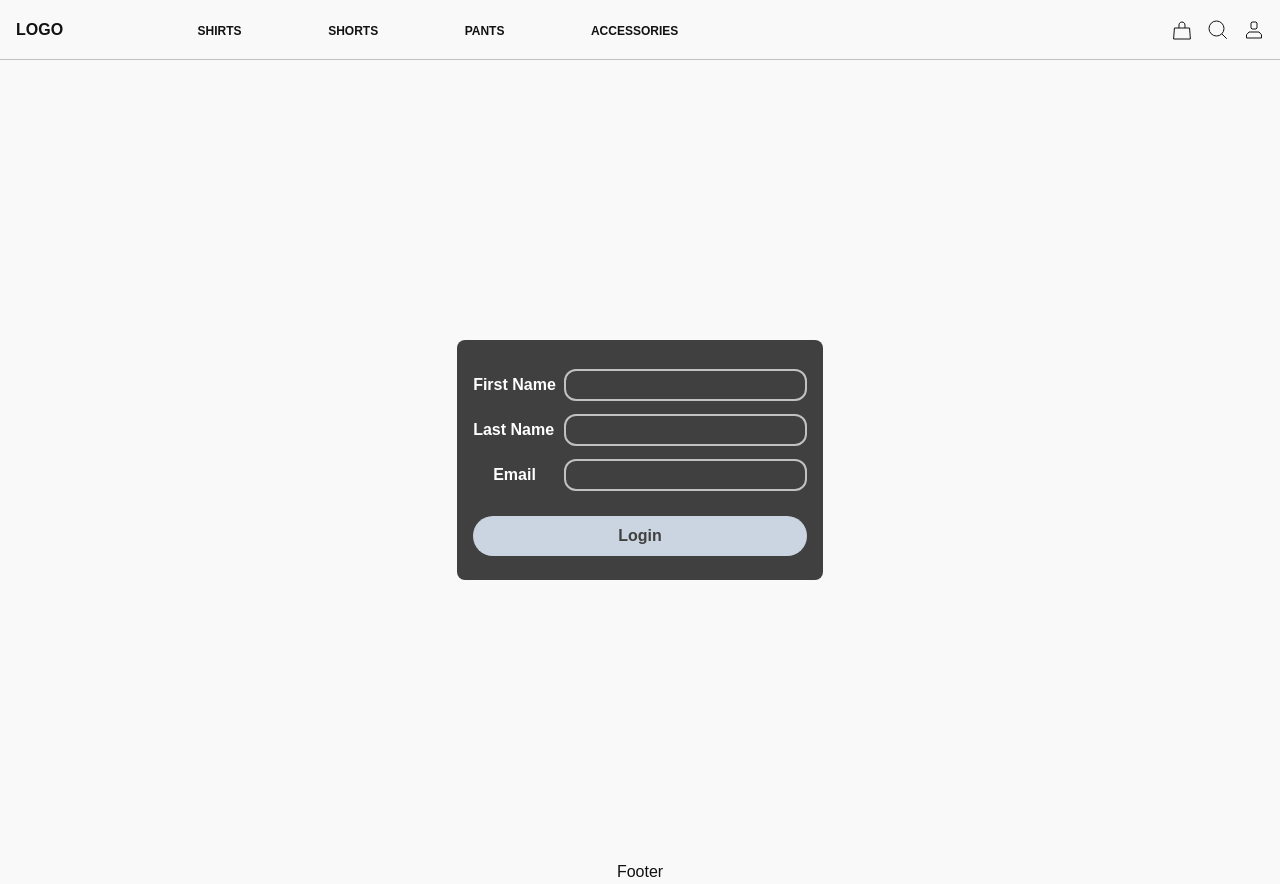
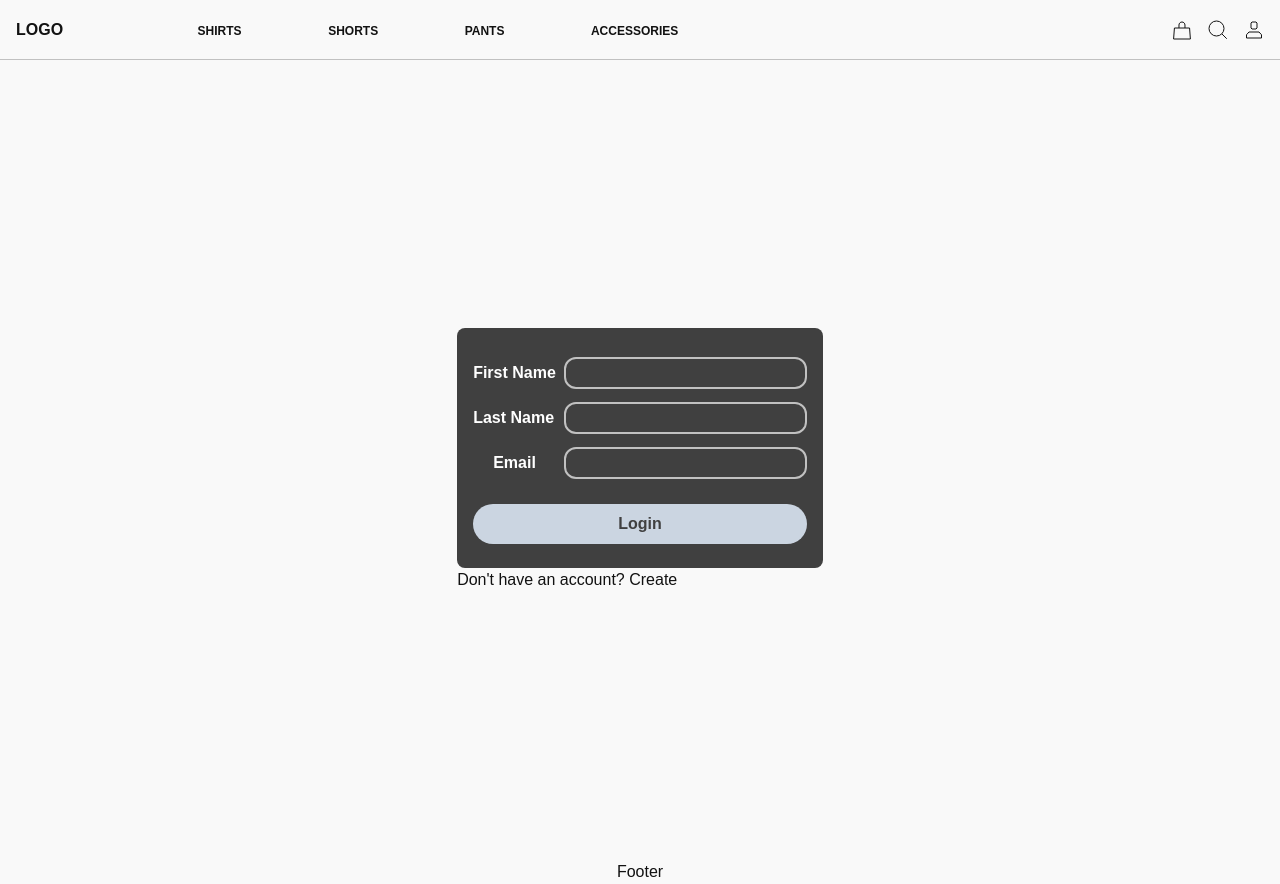
Before and after one commit to duncanmatt/ecomm_next, a Next.js app: page /Login in a window 1280 px wide. Built offline with nearby package versions, Linux system fonts and the light colour scheme; no server answers.

Commit message:
auth flow
already have account and dont have account navigation

```diff
--- a/src/pages/Login.tsx
+++ b/src/pages/Login.tsx
@@ -1,4 +1,5 @@
 import { useRouter } from 'next/router';
+import Link from 'next/link';
 import { useSession, signIn } from 'next-auth/react';
 import Layout from '@/components/Layout';
 
@@ -84,6 +85,9 @@ const Login = ({}) => {
 								</div>
 							</form>
 						</div>
+						<div>
+							Don't have an account? <Link href='/Register'>Create</Link>
+						</div>
 					</div>
 				</div>
 			</div>
--- a/src/pages/Profile.tsx
+++ b/src/pages/Profile.tsx
@@ -1,6 +1,6 @@
 import Link from 'next/link';
 import Layout from '@/components/Layout';
-import { useSession, signOut, signIn } from 'next-auth/react';
+import { useSession, signOut } from 'next-auth/react';
 
 const Profile = () => {
 	const { data: session } = useSession();
@@ -21,7 +21,7 @@ const Profile = () => {
 	return (
 		<>
 			Not signed in <br />
-			<Link href='/api/auth/signin'>Login</Link>
+			<Link href='/Login'>Login</Link>
 		</>
 	);
 };
--- a/src/pages/Register.tsx
+++ b/src/pages/Register.tsx
@@ -49,10 +49,12 @@ const Register = () => {
 				<br />
 				<input
 					type='submit'
-					value='Continue'
+					value='Create'
 				/>
 			</form>
-			<Link href='/login'>Login</Link>
+			<div>
+				Already have an account? <Link href='/Login'>Login</Link>
+			</div>
 		</div>
 	);
 };
```
